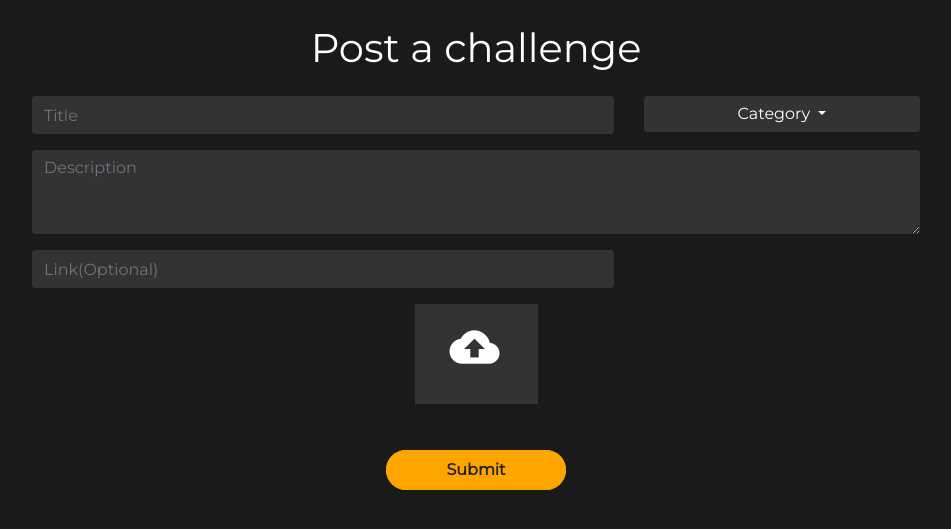
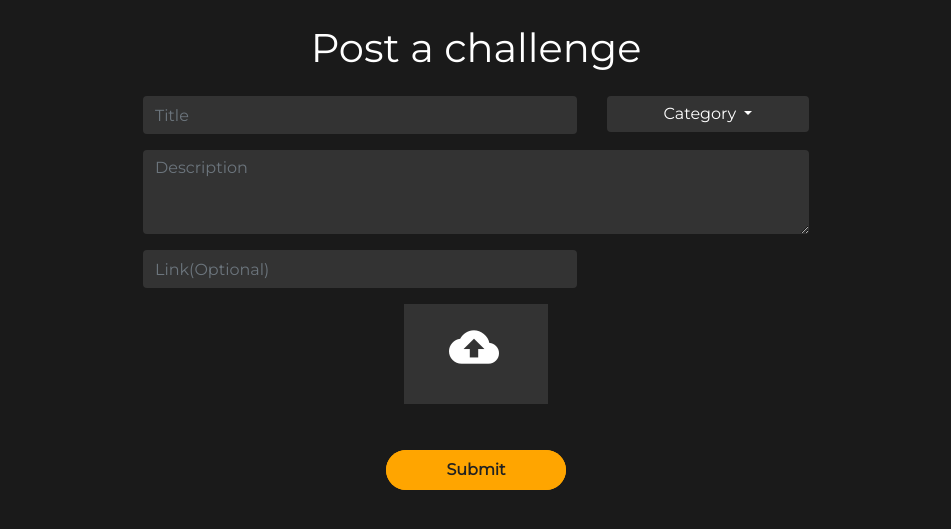
Before and after one commit to MM1901/Inzpire-HackHer413-2021, a PHP site: page /postChallenge.html in a window 1280 px wide. Shown: the part 66-595 px from the top of the page, without its empty margins (164-1115 px from the left). Run offline with PHP 8.4, Linux system fonts and the light colour scheme.

Commit message:
fix margin

```diff
--- a/css/challenge.css
+++ b/css/challenge.css
@@ -82,7 +82,7 @@ a:hover {
   color: white;
   box-sizing: border-box;
   padding: 0;
-  margin-left: 35px;
+  margin-left: 45px;
 }
 .lab {
   display: inline;
--- a/postChallenge.html
+++ b/postChallenge.html
@@ -70,7 +70,7 @@
     </nav>
     <div class="container ">
         <h1 style="text-align:center;color:white;" class="my-4">Post a challenge</h1>
-        <form style="width:80%;" class="mx-auto">
+        <form style="width:60%;" class="mx-auto">
             <div class="row">
                 <div class="col-md-8">
                     <div class="form-group">
@@ -109,7 +109,7 @@
                 </div>
             </div>
             <div class="row">
-                <div class="col-md-2 mx-auto">
+                <div class="col-md-3 mx-auto">
                     <div class="input-group mb-3">
 
                         <div class="custom-file upload">
```
